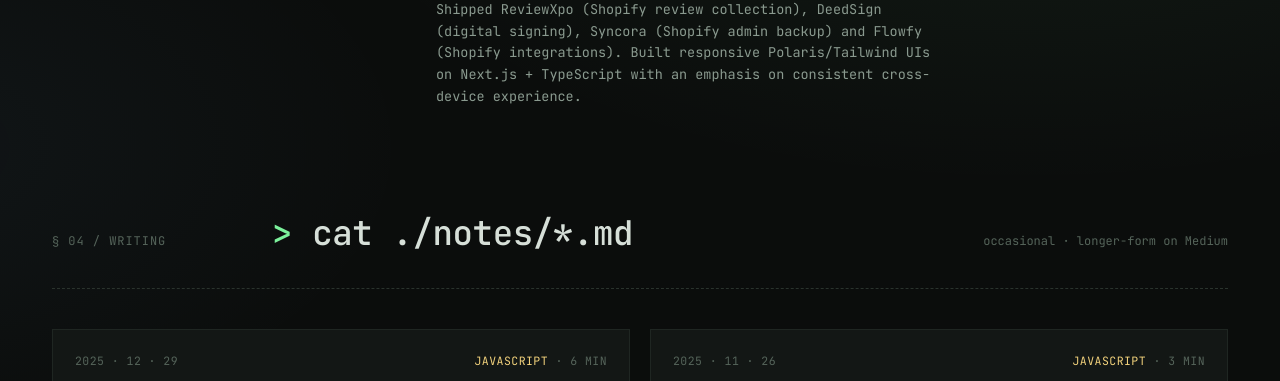
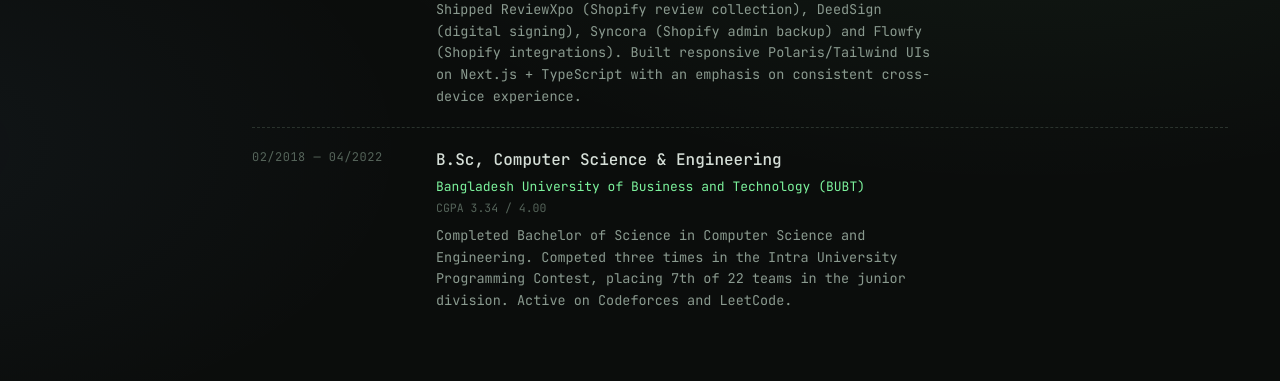
Before and after one commit to Rafsun83/dev-atelier, a React (Vite) app: page / in a window 1280 px wide. Shown: the part 3293-3674 px from the top of the page. Built offline with nearby package versions, Linux system fonts and the light colour scheme.

Commit message:
Removed comment

```diff
--- a/src/data.js
+++ b/src/data.js
@@ -117,14 +117,14 @@ export const PORTFOLIO_DATA = {
       where: "Dhaka, Bangladesh",
       note: "Shipped ReviewXpo (Shopify review collection), DeedSign (digital signing), Syncora (Shopify admin backup) and Flowfy (Shopify integrations). Built responsive Polaris/Tailwind UIs on Next.js + TypeScript with an emphasis on consistent cross-device experience.",
     },
-    // {
-    //   when: "02/2018 — 04/2022",
-    //   role: "B.Sc, Computer Science & Engineering",
-    //   co: "Bangladesh University of Business and Technology (BUBT)",
-    //   coLink: "https://bubt.edu.bd/",
-    //   where: "CGPA 3.34 / 4.00",
-    //   note: "Completed Bachelor of Science in Computer Science and Engineering. Competed three times in the Intra University Programming Contest, placing 7th of 22 teams in the junior division. Active on Codeforces and LeetCode.",
-    // },
+    {
+      when: "02/2018 — 04/2022",
+      role: "B.Sc, Computer Science & Engineering",
+      co: "Bangladesh University of Business and Technology (BUBT)",
+      coLink: "https://bubt.edu.bd/",
+      where: "CGPA 3.34 / 4.00",
+      note: "Completed Bachelor of Science in Computer Science and Engineering. Competed three times in the Intra University Programming Contest, placing 7th of 22 teams in the junior division. Active on Codeforces and LeetCode.",
+    },
   ],
 
   posts: [
```
